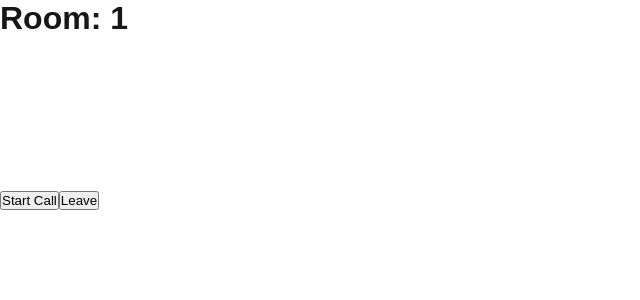
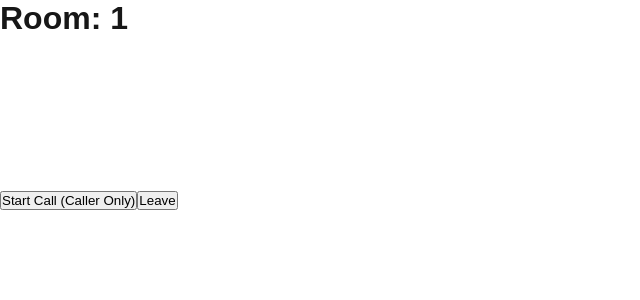
Before and after one commit to shivapreetham/webrtc-demo, a Next.js app: page /room/1 in a window 1280 px wide. Shown: the top 300 px of the page, without its empty margins (0-640 px from the left). Built offline with nearby package versions, Linux system fonts and the light colour scheme; no server answers.

Commit message:
added peer connection issue soln

```diff
--- a/src/app/room/[roomId]/page.js
+++ b/src/app/room/[roomId]/page.js
@@ -13,6 +13,7 @@ export default function Room({ params }) {
   const [socket, setSocket] = useState(null);
   const [peerConnection, setPeerConnection] = useState(null);
 
+  // Initialize WebSocket connection
   useEffect(() => {
     const ws = new WebSocket("wss://webrtc-demo-tndz.onrender.com");
     setSocket(ws);
@@ -29,6 +30,47 @@ export default function Room({ params }) {
     };
   }, [roomId]);
 
+  // Initialize PeerConnection and local media on mount
+  useEffect(() => {
+    const initConnection = async () => {
+      // Create the RTCPeerConnection
+      const pc = new RTCPeerConnection({
+        iceServers: [{ urls: "stun:stun.l.google.com:19302" }],
+      });
+      setPeerConnection(pc);
+
+      // Set up ICE candidate handler
+      pc.onicecandidate = (event) => {
+        if (event.candidate && socket) {
+          socket.send(
+            JSON.stringify({ type: "candidate", candidate: event.candidate, room: roomId })
+          );
+        }
+      };
+
+      // Handle remote stream addition
+      pc.ontrack = (event) => {
+        remoteVideoRef.current.srcObject = event.streams[0];
+      };
+
+      try {
+        // Get local media stream
+        const stream = await navigator.mediaDevices.getUserMedia({ video: true, audio: true });
+        localVideoRef.current.srcObject = stream;
+        // Add tracks to the connection
+        stream.getTracks().forEach((track) => pc.addTrack(track, stream));
+      } catch (error) {
+        console.error("Error accessing media devices.", error);
+      }
+    };
+
+    // Only initialize once the WebSocket is ready
+    if (socket) {
+      initConnection();
+    }
+  }, [socket, roomId]);
+
+  // Handle incoming WebSocket messages
   const handleMessage = async (message) => {
     if (!peerConnection) return;
 
@@ -38,41 +80,20 @@ export default function Room({ params }) {
       const answer = await peerConnection.createAnswer();
       await peerConnection.setLocalDescription(answer);
       socket.send(JSON.stringify({ type: "answer", answer, room: roomId }));
-        }
-
-        if (message.type === "answer") {
+    } else if (message.type === "answer") {
       console.log("Received answer, setting remote description");
       await peerConnection.setRemoteDescription(new RTCSessionDescription(message.answer));
-        }
-
-        if (message.type === "candidate") {
+    } else if (message.type === "candidate") {
       console.log("Received ICE candidate, adding to peer connection");
       await peerConnection.addIceCandidate(new RTCIceCandidate(message.candidate));
     }
   };
 
+  // Create offer (should be triggered by the caller only)
   const startCall = async () => {
-        const pc = new RTCPeerConnection({
-            iceServers: [{ urls: "stun:stun.l.google.com:19302" }]
-        });
-        setPeerConnection(pc);
-
-        const stream = await navigator.mediaDevices.getUserMedia({ video: true, audio: true });
-        localVideoRef.current.srcObject = stream;
-        stream.getTracks().forEach(track => pc.addTrack(track, stream));
-
-        pc.ontrack = (event) => {
-            remoteVideoRef.current.srcObject = event.streams[0];
-        };
-
-        pc.onicecandidate = (event) => {
-            if (event.candidate) {
-                socket.send(JSON.stringify({ type: "candidate", candidate: event.candidate, room: roomId }));
-            }
-        };
-
-        const offer = await pc.createOffer();
-        await pc.setLocalDescription(offer);
+    if (!peerConnection) return;
+    const offer = await peerConnection.createOffer();
+    await peerConnection.setLocalDescription(offer);
     socket.send(JSON.stringify({ type: "offer", offer, room: roomId }));
   };
 
@@ -83,8 +104,13 @@ export default function Room({ params }) {
         <video ref={localVideoRef} autoPlay playsInline className="w-1/2 border" />
         <video ref={remoteVideoRef} autoPlay playsInline className="w-1/2 border" />
       </div>
-            <button onClick={startCall} className="px-4 py-2 mt-4 bg-green-600 rounded">Start Call</button>
-            <button onClick={() => router.push("/")} className="px-4 py-2 mt-4 bg-red-600 rounded">Leave</button>
+      {/* Only one user should click this button (the caller) */}
+      <button onClick={startCall} className="px-4 py-2 mt-4 bg-green-600 rounded">
+        Start Call (Caller Only)
+      </button>
+      <button onClick={() => router.push("/")} className="px-4 py-2 mt-4 bg-red-600 rounded">
+        Leave
+      </button>
     </div>
   );
 }
```
Lines whose indentation alone changed are shown as unchanged.
